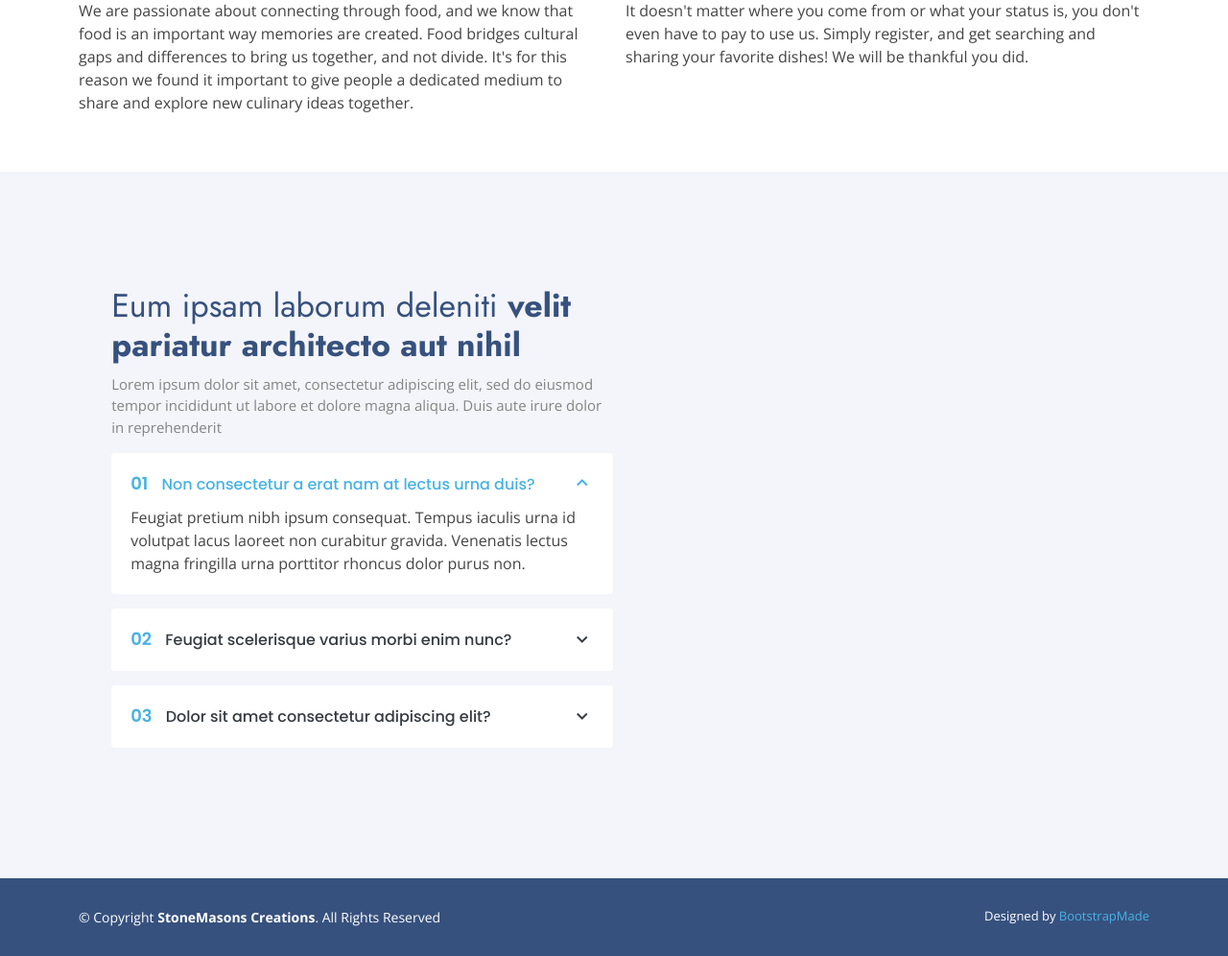
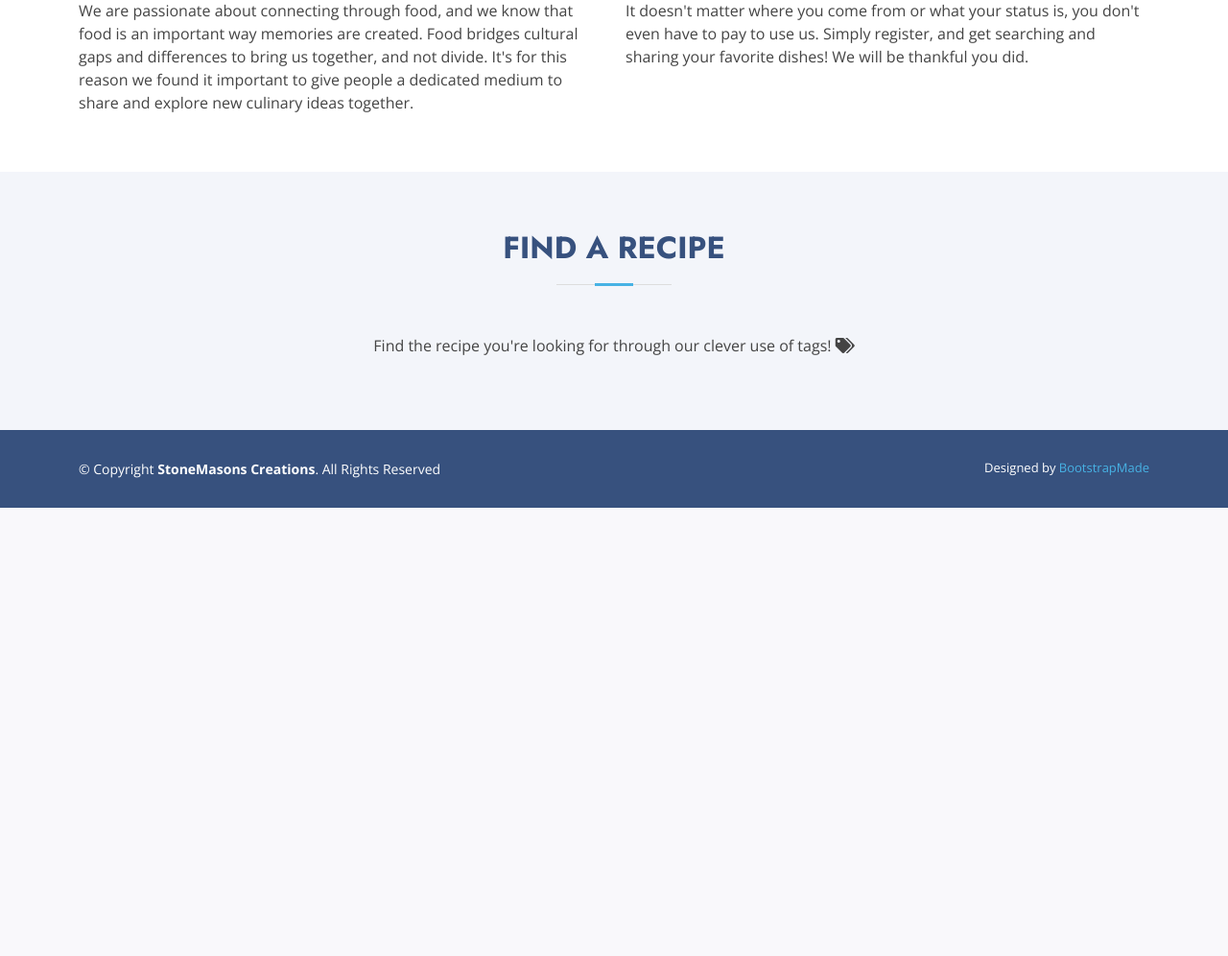
Before and after one commit to StoneMasons4106/connect-recipes, a Flask app: page / in a window 1280 px wide. Shown: the part 809-1805 px from the top of the page at 96% size. After the commit the page ends 1338 px from the top, so only its background shows below. Run offline with Flask 2, Linux system fonts and the light colour scheme; some libraries are stand-ins or nearby versions.

Commit message:
Titled the search section and gave it a brief descriptor.

```diff
--- a/static/assets/css/my-style.css
+++ b/static/assets/css/my-style.css
@@ -5,3 +5,7 @@
     z-index: -10;
     object-fit: cover;
 }
+
+#search {
+    text-align:center;
+}
--- a/templates/index.html
+++ b/templates/index.html
@@ -32,7 +32,8 @@
 <!-- ======= Hero Section ======= -->
 <div class="d-flex align-items-center order-1 order-lg-2 hero-img img-fluid" data-aos="zoom-in" data-aos-delay="200"
   id="hero">
-  <img src="{{ url_for('static', filename='assets/img/hero-img.jpg') }}" class="img-fluid" alt="" />
+  <img src="{{ url_for('static', filename='assets/img/hero-img.jpg') }}" class="img-fluid"
+    alt="Chef preparing a dish" />
 </div>
 
 <!-- End Hero -->
@@ -68,78 +69,15 @@
   <!-- ======= Why Us Section ======= -->
   <section id="search" class="why-us section-bg">
     <div class="container-fluid" data-aos="fade-up">
-      <div class="row">
-        <div class="
-                col-lg-7
-                d-flex
-                flex-column
-                justify-content-center
-                align-items-stretch
-                order-2 order-lg-1
-              ">
-          <div class="content">
-            <h3>
-              Eum ipsam laborum deleniti
-              <strong>velit pariatur architecto aut nihil</strong>
-            </h3>
-            <p>
-              Lorem ipsum dolor sit amet, consectetur adipiscing elit, sed
-              do eiusmod tempor incididunt ut labore et dolore magna aliqua.
-              Duis aute irure dolor in reprehenderit
-            </p>
-          </div>
-
-          <div class="accordion-list">
-            <ul>
-              <li>
-                <a data-bs-toggle="collapse" class="collapse" data-bs-target="#accordion-list-1"><span>01</span> Non
-                  consectetur a erat nam at lectus urna
-                  duis? <i class="bx bx-chevron-down icon-show"></i><i class="bx bx-chevron-up icon-close"></i></a>
-                <div id="accordion-list-1" class="collapse show" data-bs-parent=".accordion-list">
-                  <p>
-                    Feugiat pretium nibh ipsum consequat. Tempus iaculis
-                    urna id volutpat lacus laoreet non curabitur gravida.
-                    Venenatis lectus magna fringilla urna porttitor rhoncus
-                    dolor purus non.
-                  </p>
-                </div>
-              </li>
-
-              <li>
-                <a data-bs-toggle="collapse" data-bs-target="#accordion-list-2" class="collapsed"><span>02</span>
-                  Feugiat scelerisque varius morbi enim
-                  nunc? <i class="bx bx-chevron-down icon-show"></i><i class="bx bx-chevron-up icon-close"></i></a>
-                <div id="accordion-list-2" class="collapse" data-bs-parent=".accordion-list">
-                  <p>
-                    Dolor sit amet consectetur adipiscing elit pellentesque
-                    habitant morbi. Id interdum velit laoreet id donec
-                    ultrices. Fringilla phasellus faucibus scelerisque
-                    eleifend donec pretium. Est pellentesque elit
-                    ullamcorper dignissim. Mauris ultrices eros in cursus
-                    turpis massa tincidunt dui.
-                  </p>
-                </div>
-              </li>
-
-              <li>
-                <a data-bs-toggle="collapse" data-bs-target="#accordion-list-3" class="collapsed"><span>03</span> Dolor
-                  sit amet consectetur adipiscing
-                  elit? <i class="bx bx-chevron-down icon-show"></i><i class="bx bx-chevron-up icon-close"></i></a>
-                <div id="accordion-list-3" class="collapse" data-bs-parent=".accordion-list">
-                  <p>
-                    Eleifend mi in nulla posuere sollicitudin aliquam
-                    ultrices sagittis orci. Faucibus pulvinar elementum
-                    integer enim. Sem nulla pharetra diam sit amet nisl
-                    suscipit. Rutrum tellus pellentesque eu tincidunt.
-                    Lectus urna duis convallis convallis tellus. Urna
-                    molestie at elementum eu facilisis sed odio morbi quis
-                  </p>
-                </div>
-              </li>
-            </ul>
-          </div>
+      <div class="section-title">
+        <h2>Find a Recipe</h2>
+      </div>
+      <div class="row justify-content-center">
+        <div class="col-lg-6">
+          <p>
+            Find the recipe you're looking for through our clever use of tags! <i class="fas fa-tags"></i>
+          </p>
         </div>
-        &nbsp;
       </div>
     </div>
     </div>
```
